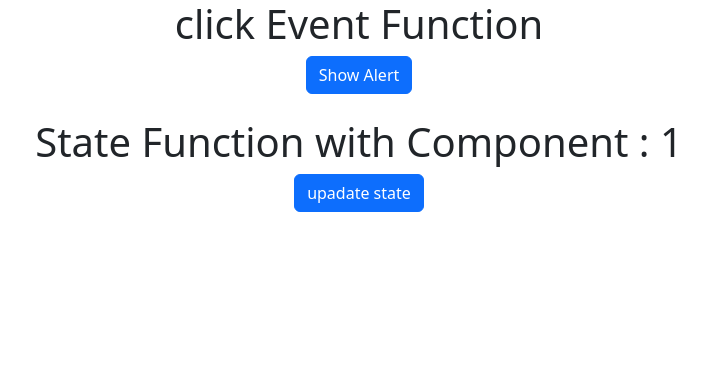
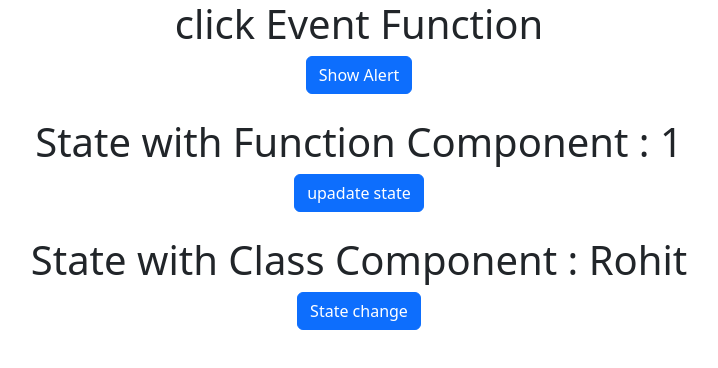
Before and after one commit to Rohit3920/React-practise, a React (Create React App) app: page / in a window 1280 px wide. Shown: the top 368 px of the page, without its empty margins (281-999 px from the left). Built offline with nearby package versions, Linux system fonts and the light colour scheme.

Commit message:
state Class declare but some mistakes and does not work

```diff
--- a/src/App.js
+++ b/src/App.js
@@ -1,10 +1,10 @@
 // import logo from './logo.svg';
 import './App.css';
-import { Button } from "react-bootstrap";
 import React from 'react';
 // import Login from './Component/Login';
 import ClickEventFun from './Component/ClickEventFun'
 import StateFun from './Component/StateFun'
+import StateCls from './Component/StateCls';
 
 function App() {
   return (
@@ -14,6 +14,7 @@ function App() {
 
       <ClickEventFun /><br/>
       <StateFun /><br/>
+      <StateCls /> <br/>
     </div>
   );
 }
--- /dev/null
+++ b/src/Component/StateCls.js
@@ -0,0 +1,26 @@
+import react, {Component} from 'react';
+import { Button } from "react-bootstrap";
+
+class StateCls extends Component
+{
+    constructor(){
+        super();
+
+        this.state ={
+            name: "Rohit"
+        };
+
+    }
+    chgState(){
+        this.setState(this.name)
+    }
+    render(){
+        return(
+            <div>
+                <h1>State with Class Component : {this.state.name}</h1>
+                <Button onClick={()=> this.chgState()}>State change</Button>
+            </div>
+        );
+    }
+}
+export default StateCls;
--- a/src/Component/StateFun.js
+++ b/src/Component/StateFun.js
@@ -7,7 +7,7 @@ function StateFun() {
 
     return (
         <div>
-            <h1>State Function with Component : {count}</h1>
+            <h1>State with Function Component : {count}</h1>
 
             <Button onClick={()=>setCount(count + 1)} >upadate state</Button>
         </div>
```
